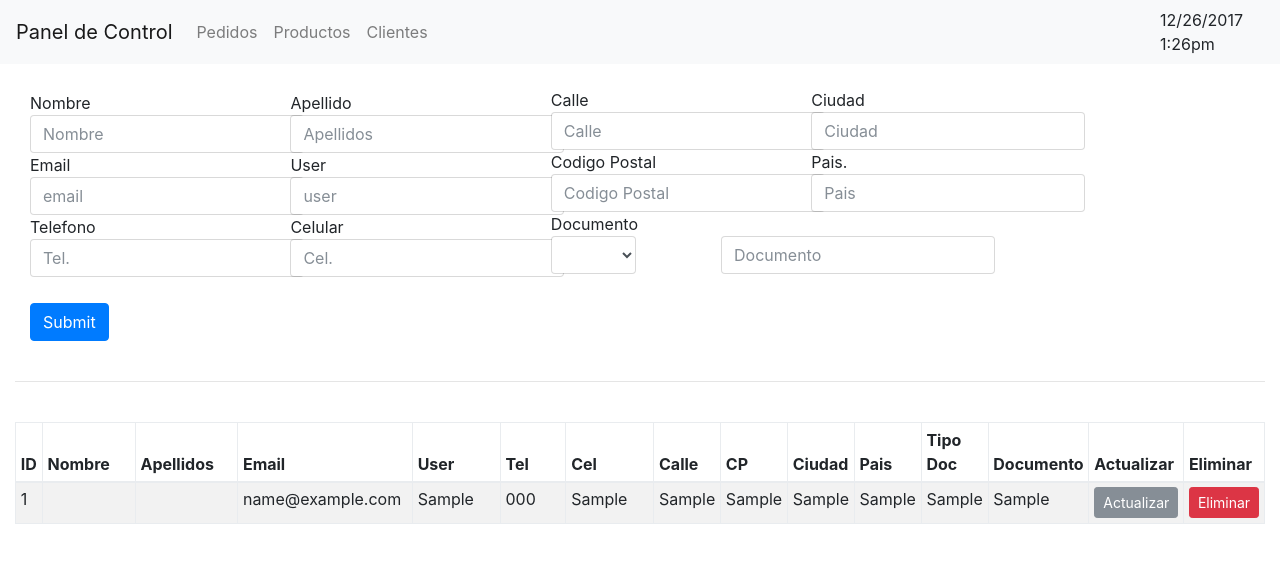
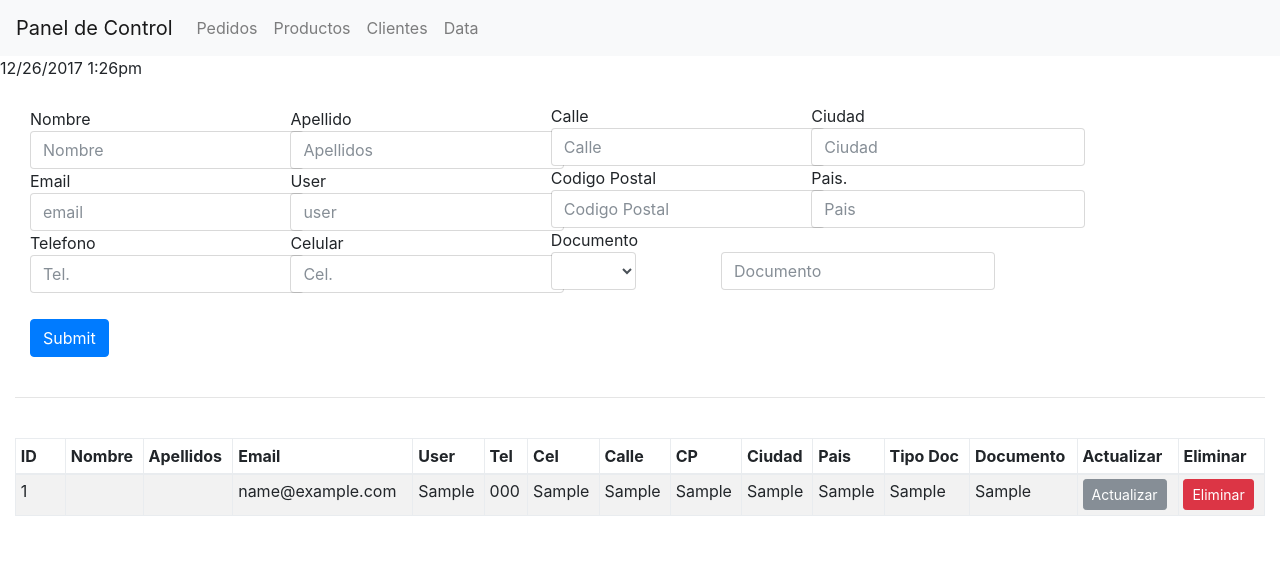
Before and after one commit to fd1az/jcruzecommers, a PHP site: page /admin/clientes.php in a window 1280 px wide. Shown: the top 563 px of the page. Run offline with PHP 8.4, Linux system fonts and the light colour scheme; tables that the repository leaves empty or names only in its code hold one stand-in row (values such as "Sample post"); data that the repository does not hold is empty; some libraries are stand-ins or nearby versions.

Commit message:
cambios varios

```diff
--- a/admin/clientes.php
+++ b/admin/clientes.php
@@ -11,7 +11,7 @@
 
                             <div class="col-xs-12 col-sm-12 col-md-6">
                                 <div class="row">
-                                    <div class="col-sm-6">
+                                    <div class="col-sm-6    ">
                                         <div class="form-group">
                                             <label for="name" class="control-label">Nombre</label>
                                             <input class="form-control" name="nombre" placeholder="Nombre" maxlength="40" type="text">
@@ -141,21 +141,21 @@
                             $result = mysqli_query($conexion,$peticion);
                             echo " <thead>
                                         <tr>
-                                            <th style='width: 90px;'class='col-sm-1'>ID</th>
-                                            <th class='col-sm-2'>Nombre</th>
-                                            <th class='col-sm-2'>Apellidos</th>
-                                            <th class='col-sm-2'>Email</th>
-                                            <th class='col-sm-2'>User</th>
-                                            <th class='col-sm-2'>Tel</th>
-                                            <th class='col-sm-2'>Cel</th>
-                                            <th class='col-sm-2'>Calle</th>
-                                            <th class='col-sm-2'>CP</th>
-                                            <th class='col-sm-2'>Ciudad</th>
-                                            <th class='col-sm-2'>Pais</th>
-                                            <th class='col-sm-2'>Tipo Doc</th>
-                                            <th class='col-sm-2'>Documento</th>
-                                            <th class='col-sm-2'>Actualizar</th>
-                                            <th class='col-sm-2'>Eliminar</th>
+                                            <th style='width: 50px;'class='col-sm-1'>ID</th>
+                                            <th>Nombre</th>
+                                            <th>Apellidos</th>
+                                            <th>Email</th>
+                                            <th>User</th>
+                                            <th>Tel</th>
+                                            <th>Cel</th>
+                                            <th>Calle</th>
+                                            <th>CP</th>
+                                            <th>Ciudad</th>
+                                            <th>Pais</th>
+                                            <th>Tipo Doc</th>
+                                            <th>Documento</th>
+                                            <th>Actualizar</th>
+                                            <th>Eliminar</th>
 
                                         </tr>
                                     </thead>";
--- a/admin/index.php
+++ b/admin/index.php
@@ -11,7 +11,7 @@
         <title>Jcruz Ecommers</title>
     </head>
     <body>
-        <div class="conteiner">
+        <div class="conteiner-fluid">
             <nav class="navbar navbar-expand-lg navbar-light bg-light">
                 <a class="navbar-brand" href="#">Panel de Control</a>
                 <button class="navbar-toggler" type="button" data-toggle="collapse" data-target="#navbarNavAltMarkup" aria-controls="navbarNavAltMarkup" aria-expanded="false" aria-label="Toggle navigation">
@@ -22,6 +22,9 @@
                 <a class="nav-item nav-link" href="pedidos.php">Pedidos</a>
                 <a class="nav-item nav-link" href="productos.php">Productos</a>
                 <a class="nav-item nav-link" href="clientes.php">Clientes</a>
+                <a class="nav-item nav-link" href="estadisticas.php">Data</a>
+            </div>
+
             </div>
         </div>
         <div class="row">
--- a/admin/nuevocliente.php
+++ b/admin/nuevocliente.php
@@ -6,7 +6,7 @@
     date_default_timezone_set('America/Argentina/Buenos_Aires');
     $conexion = mysqli_connect($server,$user,"",$databesetienda);
     //Primera peticion a la base, seleccionamo los productos
-    $peticion = "INSERT INTO clientes VALUES (NULL,'".$_POST['nombre']."','','".$_POST['apellidos']."','".$_POST['email']."','".$_POST['user']."','".$_POST['tel']."','".$_POST['cel']."','".$_POST['calle']."','".$_POST['cp']."','".$_POST['ciudad']."','".$_POST['pais']."','".$_POST['documtip']."','".$_POST['documento']."')";
+    $peticion = "INSERT INTO clientes VALUES (NULL,'".$_POST['nombre']."','".$_POST['apellidos']."','".$_POST['email']."','".$_POST['user']."','','".$_POST['tel']."','".$_POST['cel']."','".$_POST['calle']."','".$_POST['cp']."','".$_POST['ciudad']."','".$_POST['pais']."','".$_POST['documtip']."','".$_POST['documento']."')";
 
     //obtenemos el resultado de la consulta
     $result = mysqli_query($conexion,$peticion);
```
Also changed, not shown: admin/estadisticas.php (added, +19 -0 lines).
